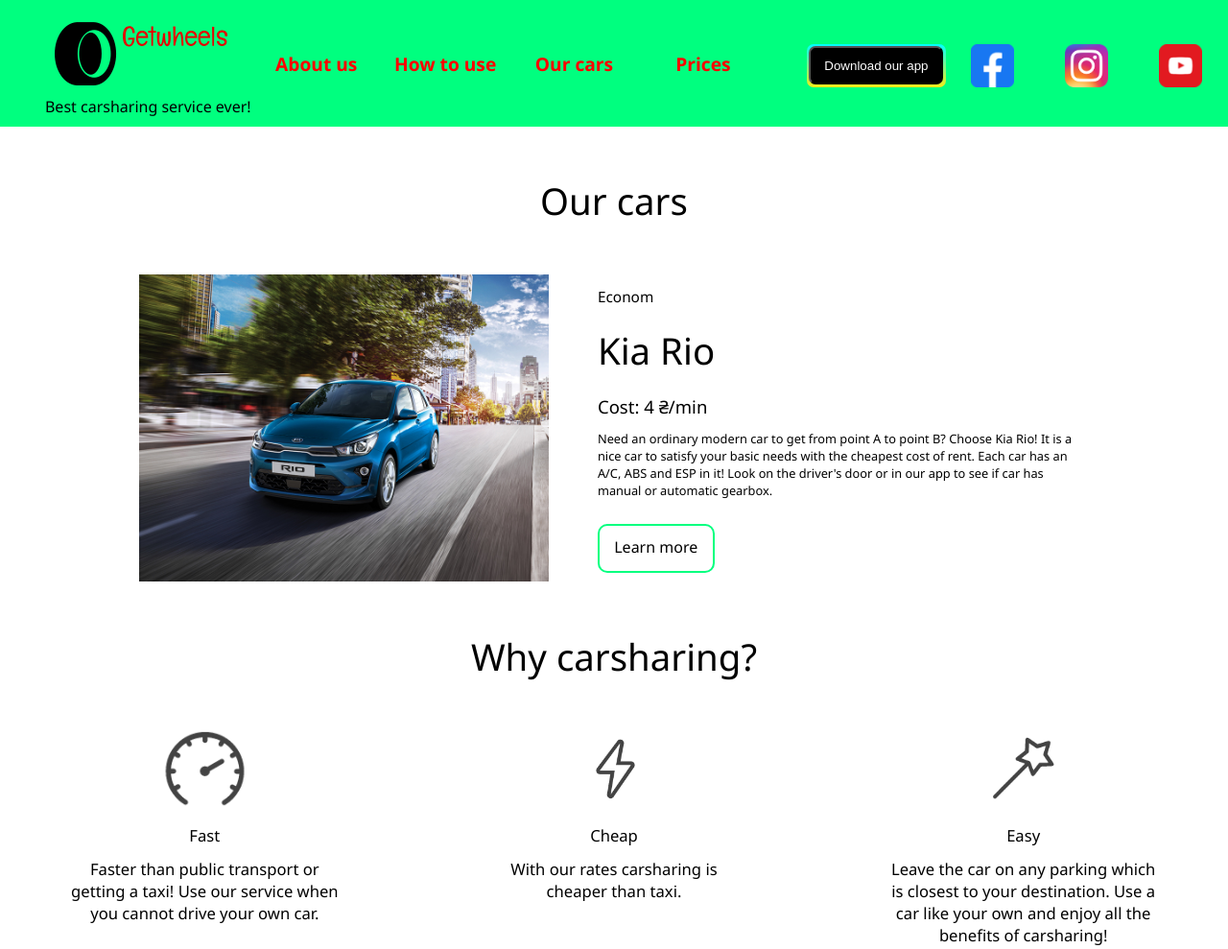
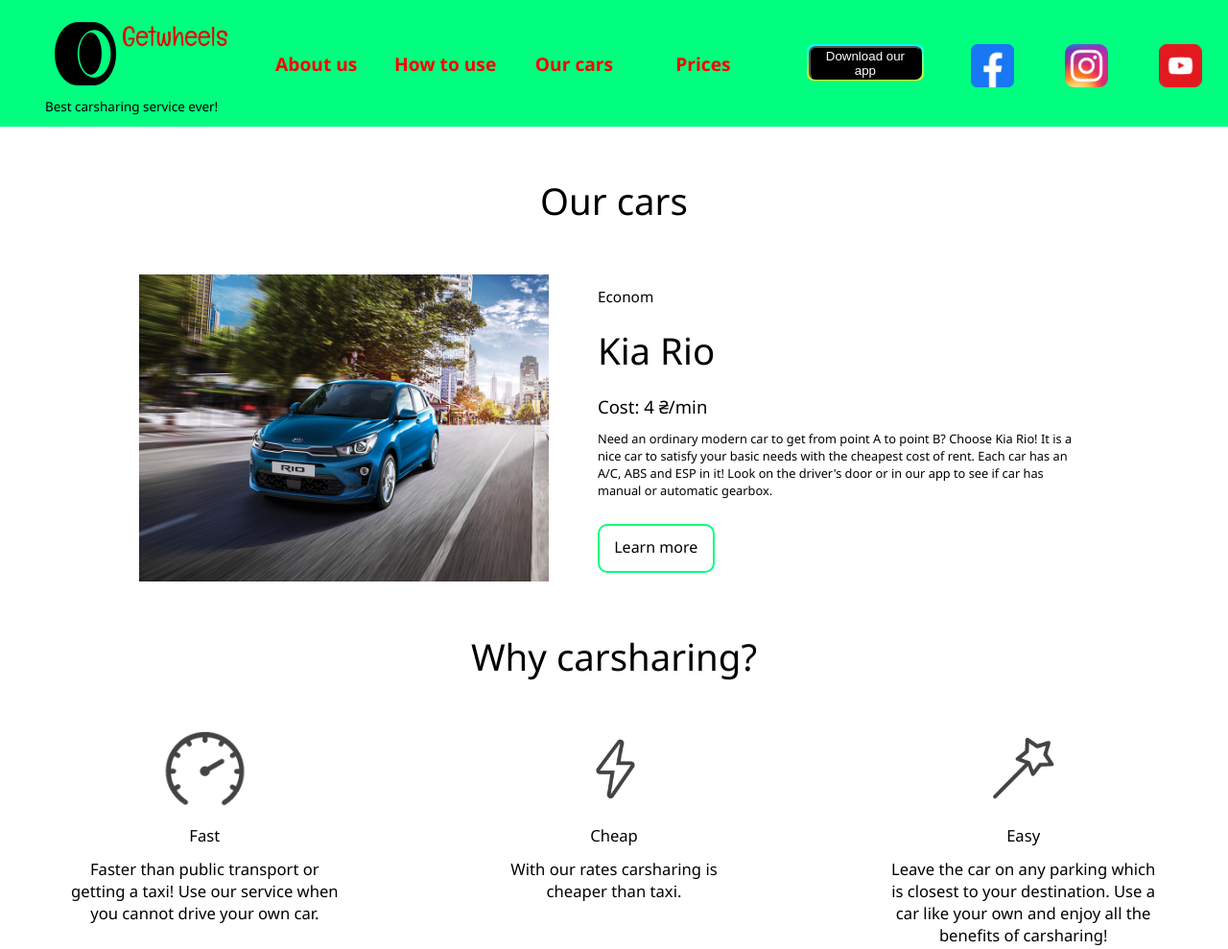
Before and after one commit to MykolaOnyshchuk/Lab_5_Web_Design_My_own_webpage, a plain HTML site: page index.html in a window 1280 px wide. Shown: the top 989 px of the page at 96% size. Drawn offline with Linux system fonts and the light colour scheme.

Commit message:
Update style.css

```diff
--- a/style/style.css
+++ b/style/style.css
@@ -25,19 +25,12 @@ body {
 #slogan {
     position: absolute;
     left: 3.67%;
-    right: 76.52%;
     top: 77.27%;
-    bottom: 8.33%;
-
     font-family: "Segoe UI";
     font-style: normal;
     font-weight: normal;
-    font-size: 16px;
+    font-size: 1.05vw;
     line-height: 19px;
-    /* identical to box height */
-
-
-    color: #000000;
 }
 
 #menu {
@@ -86,8 +79,8 @@ body {
     background-color: black;
     position: absolute;
     box-sizing: border-box;
-    height: 40px;
-    width: 140px;
+    height: 2.7vw;
+    width: 9.2vw;
     top: 5.5%;
     left: 1.7%;
     border-radius: 7px;
@@ -114,14 +107,12 @@ body {
 
 #borderWrap {
     position: absolute;
-    width: 145px;
-    height: 45px;
+    width: 9.5vw;
+    height: 3vw;
     display: block;
     background: linear-gradient(to top, rgba(244, 236, 23, 1), rgba(0, 255, 255, 1));
     left: 65.7%;
-    right: 20.68%;
     top: 34.85%;
-    bottom: 34.85%;
     border-radius: 7px;
     cursor: pointer;
 }
```
